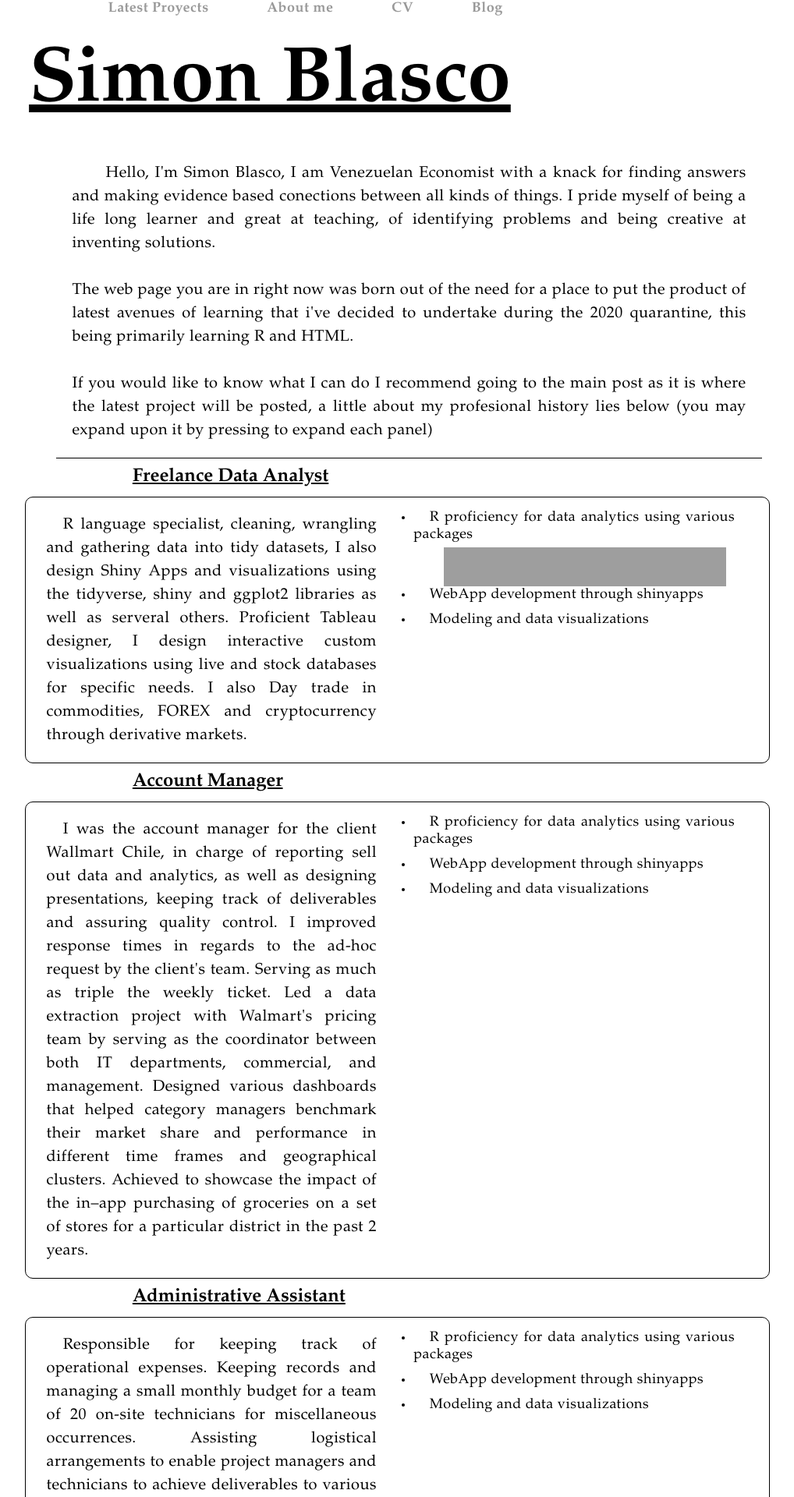
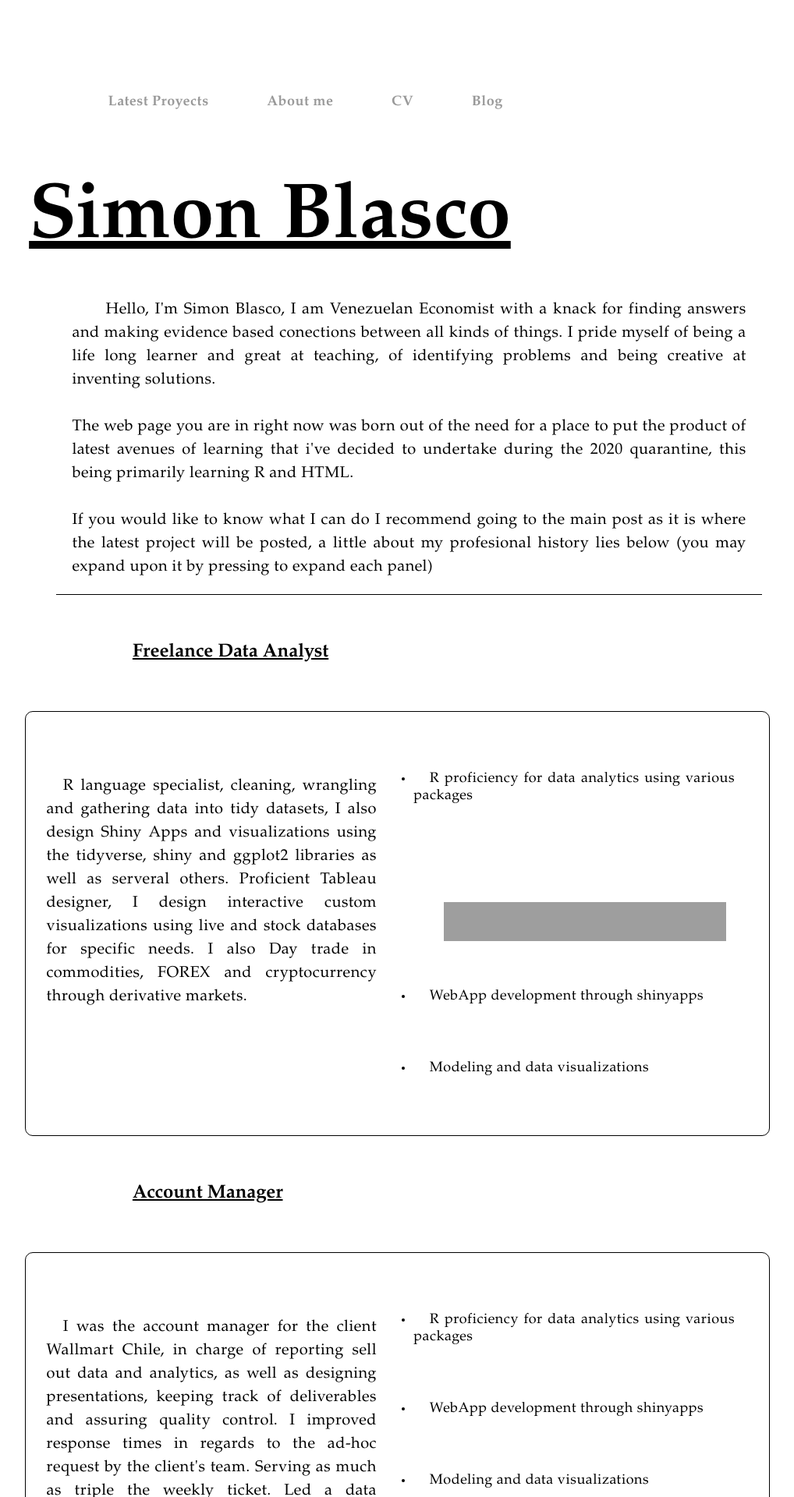
Before and after one commit to sblasco7/sblasco7.github.io, a Jekyll site: the page cv.html, which Jekyll copies as it is, in a window 1280 px wide. Shown: the top 1920 px of the page at 78% size, without its empty margins (149-1167 px from the left). Built offline with Jekyll 4.4.1, drawn with Linux system fonts in a browser that asks for light colours; grey boxes are pictures that could not be loaded.

Commit message:
Update cv.css

```diff
--- a/css/cv.css
+++ b/css/cv.css
@@ -1,7 +1,7 @@
 * {
   box-sizing: border-box;
   width: 95%;
-  margin: 0 auto;
+  margin: 60px auto;
   padding-left: 50px;
 }
 header.main{
```
